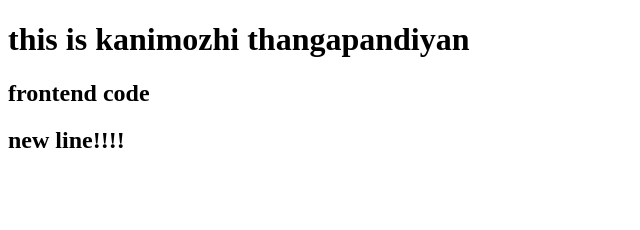
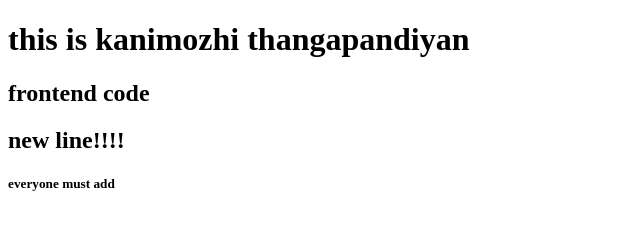
Before and after one commit to KanimozhiThangapandiyan/samplerepo, a plain HTML site: page index.html in a window 1280 px wide. Shown: the full height of the page, 0-640 px from the left. Drawn offline with Linux system fonts and the light colour scheme.

Commit message:
feat:added a imp line

```diff
--- a/index.html
+++ b/index.html
@@ -9,6 +9,7 @@
     <h1>this is kanimozhi thangapandiyan</h1>
     <h2>frontend code</h2>
     <h2>new line!!!!</h2>
+    <h5>everyone must add</h5>
 
 </body>
 </html>
```
